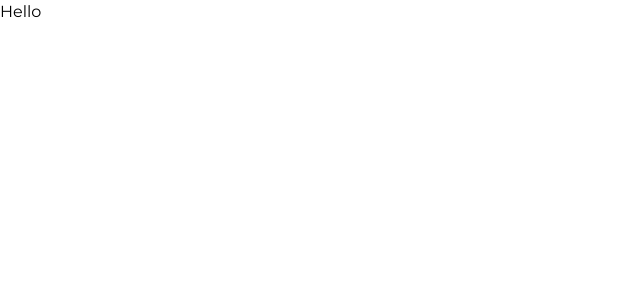
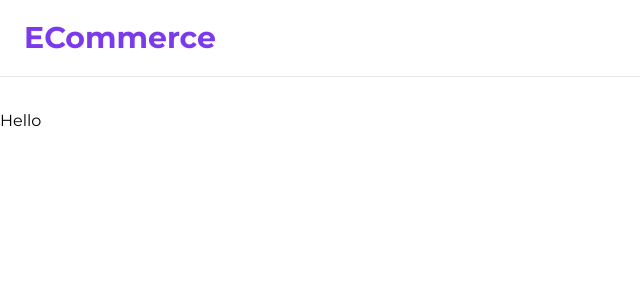
Before and after one commit to samolazoff/NEXT-start, a Next.js app: page / in a window 1280 px wide. Shown: the top 300 px of the page, without its empty margins (0-640 px from the left). Built offline with nearby package versions, Linux system fonts and the light colour scheme.

Commit message:
Create Logo

```diff
--- /dev/null
+++ b/src/app/components/ui/navbar/Navbar.module.scss
@@ -0,0 +1,9 @@
+.header{
+    @apply mb-8 border-b;
+    &_wrap{
+        @apply flex items-center justify-between mx-auto max-w-2xl px-4 py-5 sm:px-6 lg:max-w-7xl;
+    }
+}
+.logo{
+    @apply text-3xl font-bold text-violet-600;
+}
--- /dev/null
+++ b/src/app/components/ui/navbar/Navbar.tsx
@@ -0,0 +1,18 @@
+import { FC } from "react";
+import Link from "next/link";
+
+import styles from './Navbar.module.scss';
+
+const Navbar: FC  = () => {
+    return (
+        <header className={styles.header}>
+            <div className={styles.header_wrap}>
+                <Link href='/'>
+                    <h1 className={styles.logo}>ECommerce</h1>
+                </Link>
+            </div>
+        </header>
+    );
+};
+
+export default Navbar;
--- a/src/app/layout.tsx
+++ b/src/app/layout.tsx
@@ -1,6 +1,8 @@
 import type { Metadata } from "next";
 import { Inter, Montserrat } from "next/font/google";
 import "./globals.scss";
+
+import Navbar from "./components/ui/navbar/Navbar";
 
 const fonts = Montserrat({ subsets: ["latin"] });
 
@@ -16,7 +18,10 @@ export default function RootLayout({
 }>) {
   return (
     <html lang="en">
-      <body className={fonts.className}>{children}</body>
+      <body className={fonts.className}>
+        <Navbar/>
+        {children}
+      </body>
     </html>
   );
 }
```
